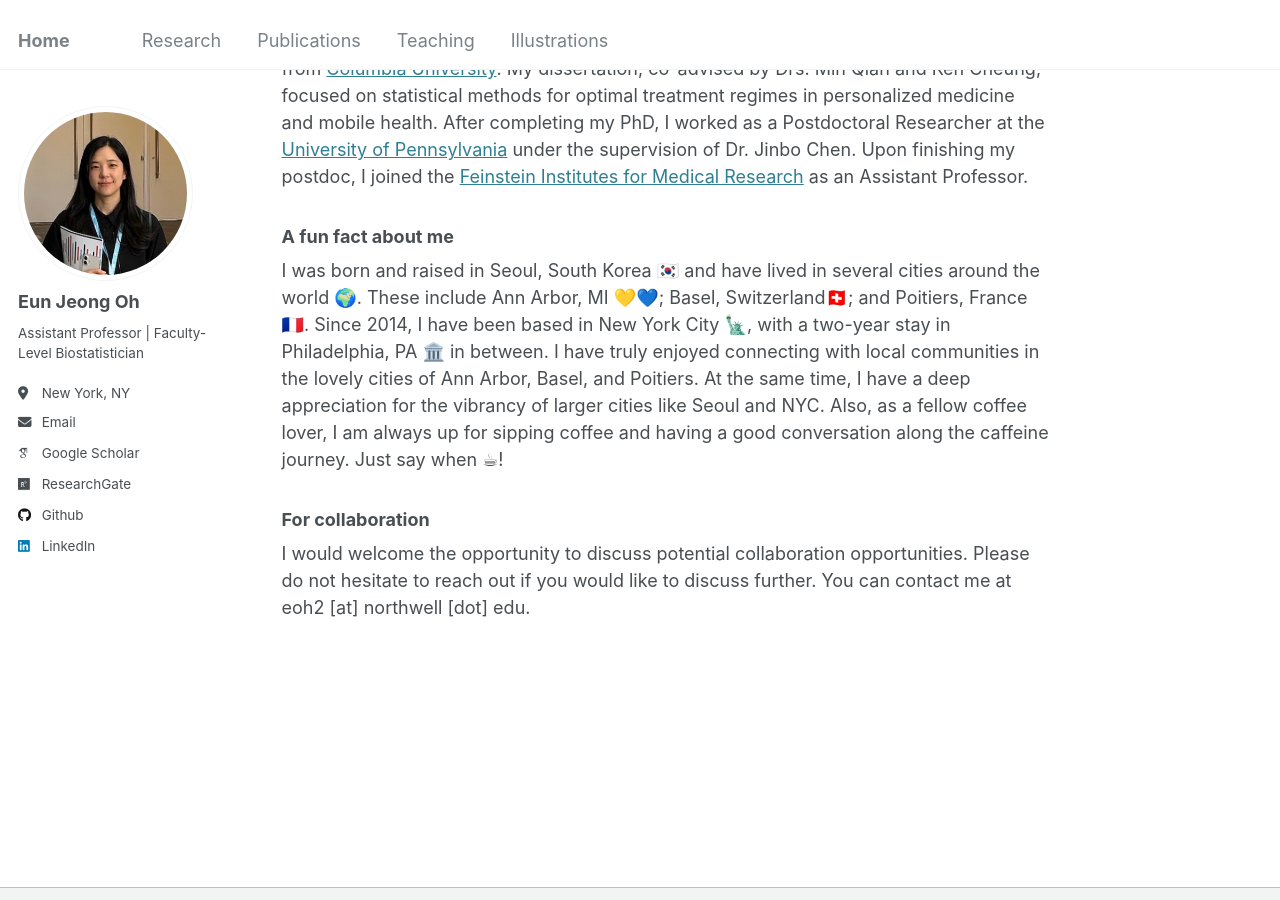
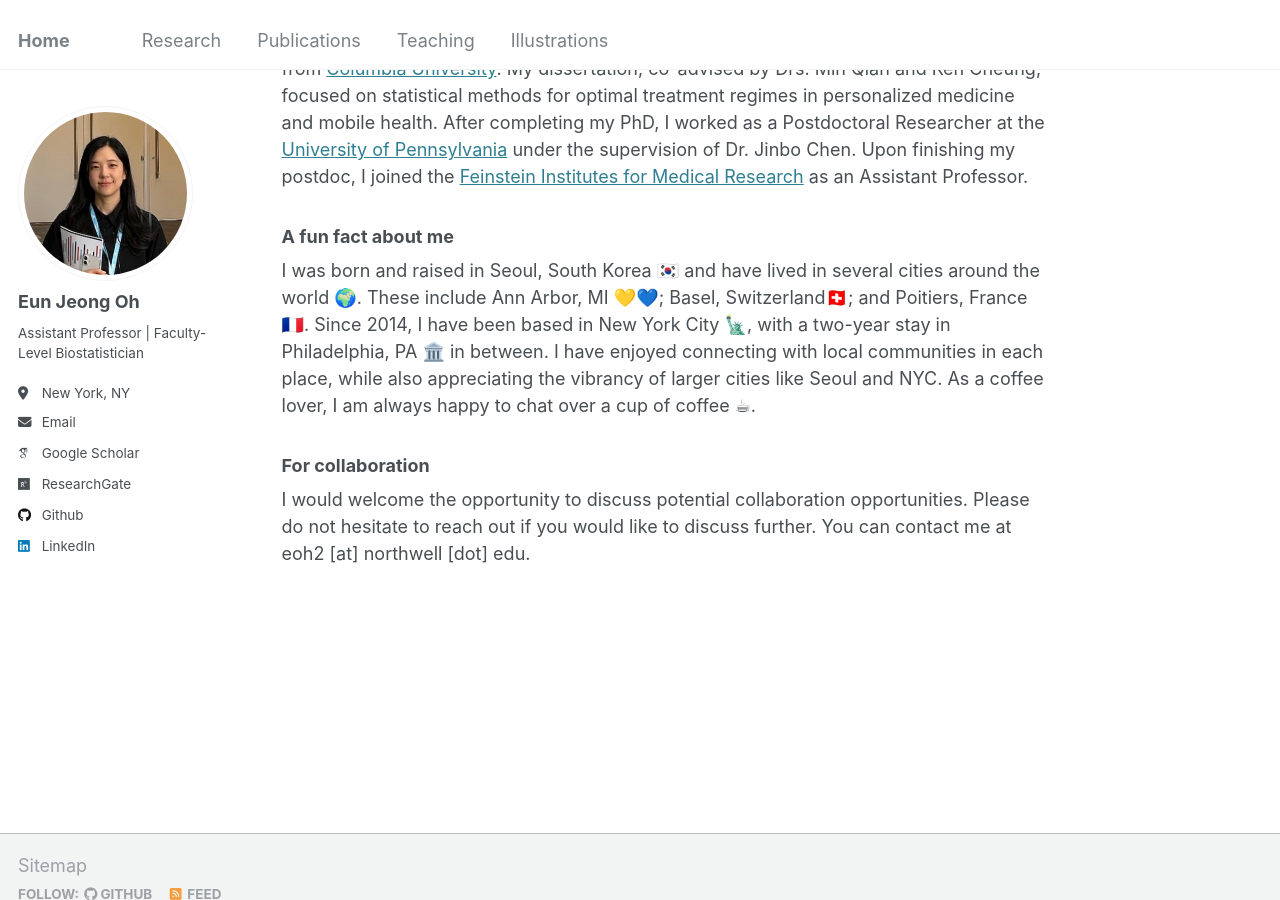
Before and after one commit to oheunj/oheunj.github.io, a Jekyll site: the page built from _pages/about.md, in a window 1280 px wide and 900 px high, scrolled down 684 px. Built offline with Jekyll 4.4.1, drawn with Linux system fonts in a browser that asks for light colours; some web fonts are replaced.

Commit message:
Update about.md

```diff
--- a/_pages/about.md
+++ b/_pages/about.md
@@ -24,7 +24,9 @@ Regarding collaborative efforts, I have worked with researchers across various f
 I received a BA and an MA in Statistics from [Yonsei University](https://www.yonsei.ac.kr/en_sc/index.do), and a PhD in Biostatistics from [Columbia University](https://www.columbia.edu/). My dissertation, co-advised by Drs. Min Qian and Ken Cheung, focused on statistical methods for optimal treatment regimes in personalized medicine and mobile health. After completing my PhD, I worked as a Postdoctoral Researcher at the [University of Pennsylvania](https://www.upenn.edu/) under the supervision of Dr. Jinbo Chen. Upon finishing my postdoc, I joined the [Feinstein Institutes for Medical Research](https://feinstein.northwell.edu/) as an Assistant Professor.
 
 ### A fun fact about me
-I was born and raised in Seoul, South Korea 🇰🇷 and have lived in several cities around the world 🌍. These include Ann Arbor, MI 💛💙; Basel, Switzerland🇨🇭; and Poitiers, France 🇫🇷. Since 2014, I have been based in New York City 🗽, with a two-year stay in Philadelphia, PA 🏛️ in between. I have truly enjoyed connecting with local communities in the lovely cities of Ann Arbor, Basel, and Poitiers. At the same time, I have a deep appreciation for the vibrancy of larger cities like Seoul and NYC. Also, as a fellow coffee lover, I am always up for sipping coffee and having a good conversation along the caffeine journey. Just say when ☕!
+I was born and raised in Seoul, South Korea 🇰🇷 and have lived in several cities around the world 🌍. These include Ann Arbor, MI 💛💙; Basel, Switzerland🇨🇭; and Poitiers, France 🇫🇷. Since 2014, I have been based in New York City 🗽, with a two-year stay in Philadelphia, PA 🏛️ in between. I have enjoyed connecting with local communities in each place, while also appreciating the vibrancy of larger cities like Seoul and NYC. As a coffee lover, I am always happy to chat over a cup of coffee ☕.
+
+<!--I have truly enjoyed connecting with local communities in the lovely cities of Ann Arbor, Basel, and Poitiers. At the same time, I have a deep appreciation for the vibrancy of larger cities like Seoul and NYC. Also, as a fellow coffee lover, I am always up for sipping coffee and having a good conversation along the caffeine journey. Just say when ☕! -->
 
 ### For collaboration
 I would welcome the opportunity to discuss potential collaboration opportunities. Please do not hesitate to reach out if you would like to discuss further. You can contact me at eoh2 [at] northwell [dot] edu.
```
